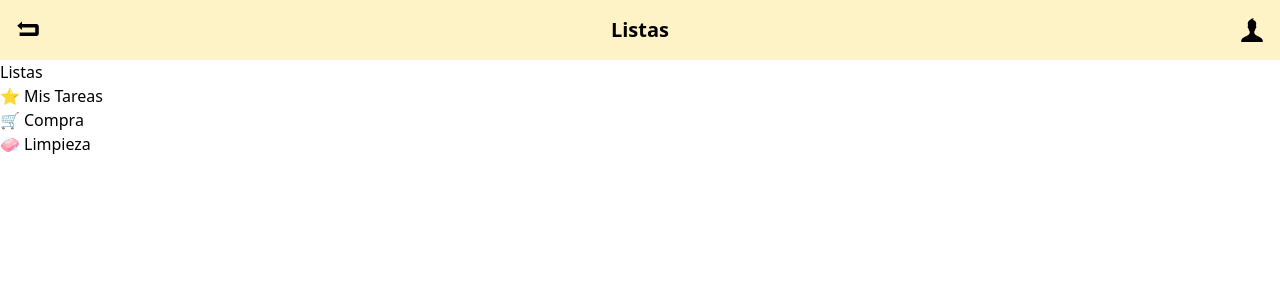
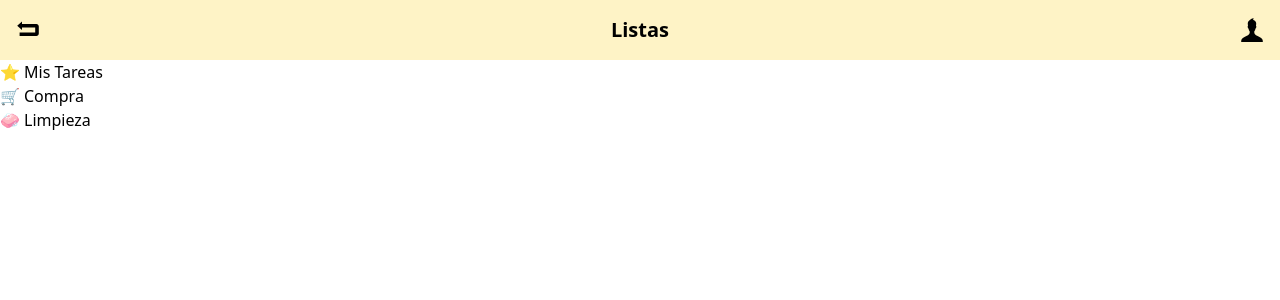
Before and after one commit to AdrielHercules/todolist-frontend, an Angular app: page / in a window 1280 px wide. Shown: the top 300 px of the page. Built offline with nearby package versions, Linux system fonts and the light colour scheme.

Commit message:
Remove title from list-page

```diff
--- a/src/app/list-page/list-page.component.html
+++ b/src/app/list-page/list-page.component.html
@@ -1,6 +1,4 @@
 <section>
-  <h1>Listas</h1>
-
   @for (list of lists; track $index) {
   <div>
     <app-list-item routerLink="/tasks" [list]="list"></app-list-item>
```
